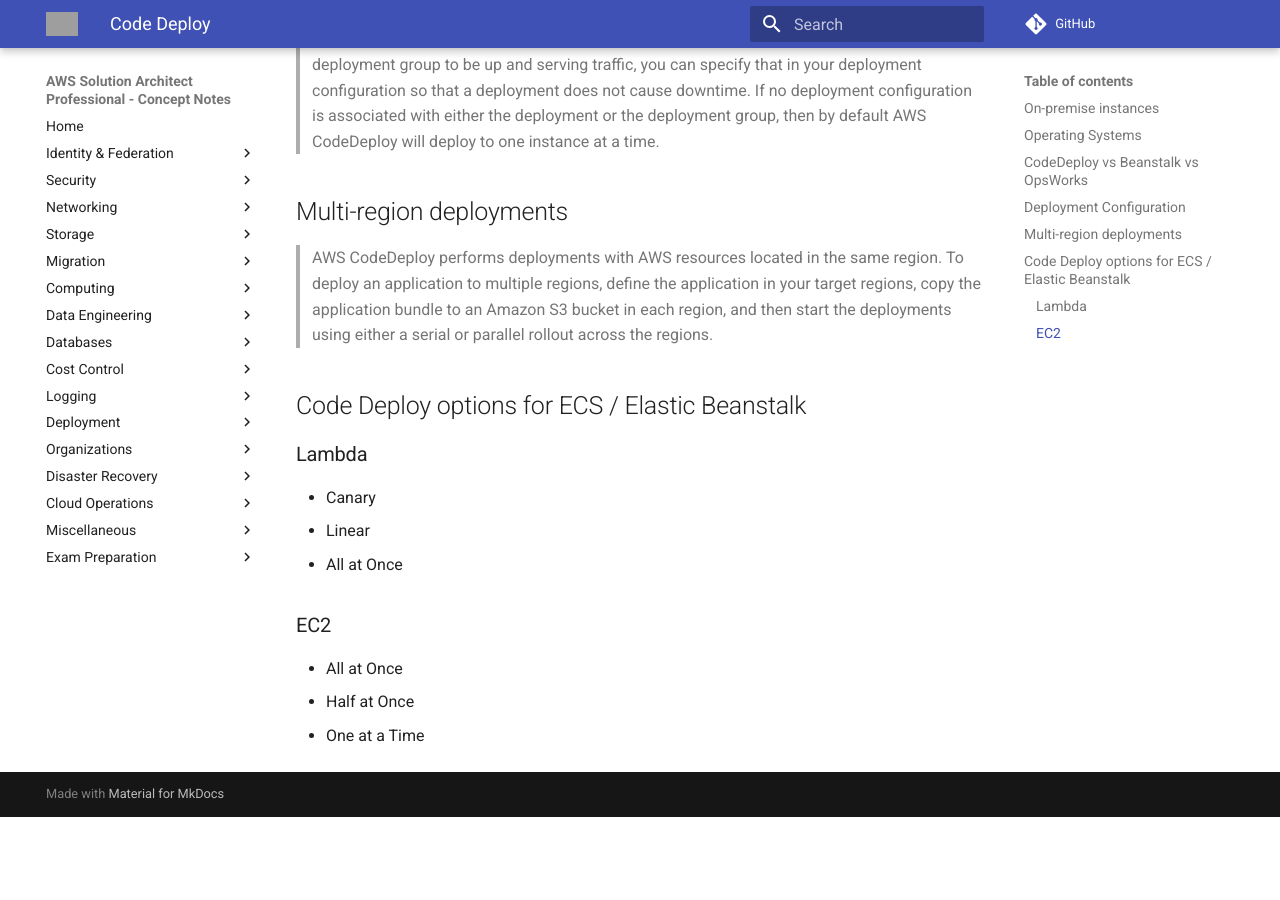
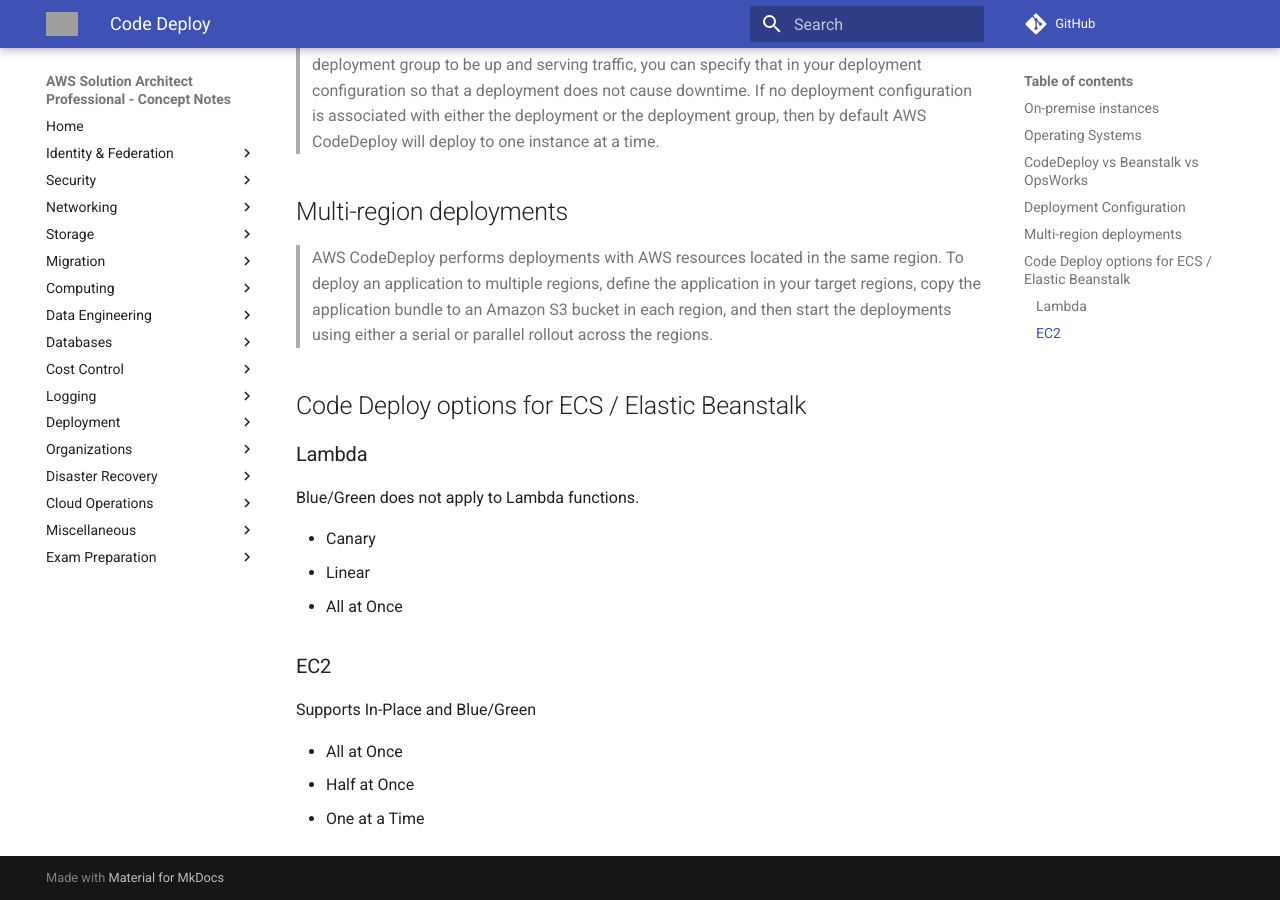
Before and after one commit to jeyabalajis/aws-certified-sa-pro-notes, an MkDocs documentation site: the page built from docs/deployment/code_deploy.md, in a window 1280 px wide and 900 px high, scrolled down 1045 px. Built offline with MkDocs 1.6.1 and Material for MkDocs 9.7.7, drawn with Linux system fonts in a browser that asks for light colours; comment, search, counter and statistics services are not loaded; before the commit the page ends 1862 px from its top, so only the background shows below that; grey boxes are pictures that could not be loaded.

Commit message:
Update code_deploy.md

```diff
--- a/docs/deployment/code_deploy.md
+++ b/docs/deployment/code_deploy.md
@@ -32,12 +32,16 @@
 
 ### Lambda
 
+Blue/Green does not apply to Lambda functions.
+
 - Canary
 - Linear
 - All at Once
 
 ### EC2
 
+Supports In-Place and Blue/Green
+
 - All at Once
 - Half at Once
 - One at a Time
```
